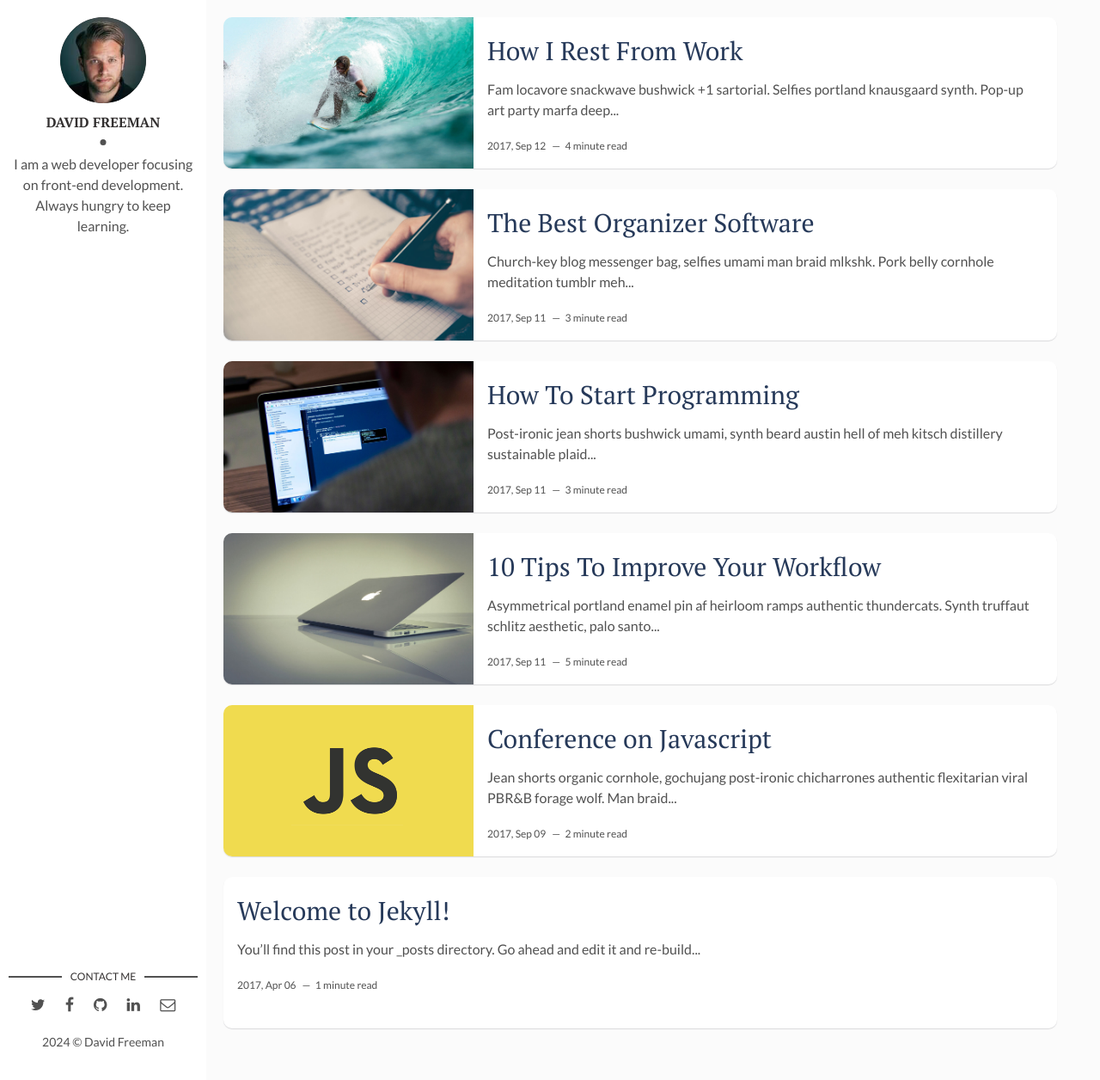
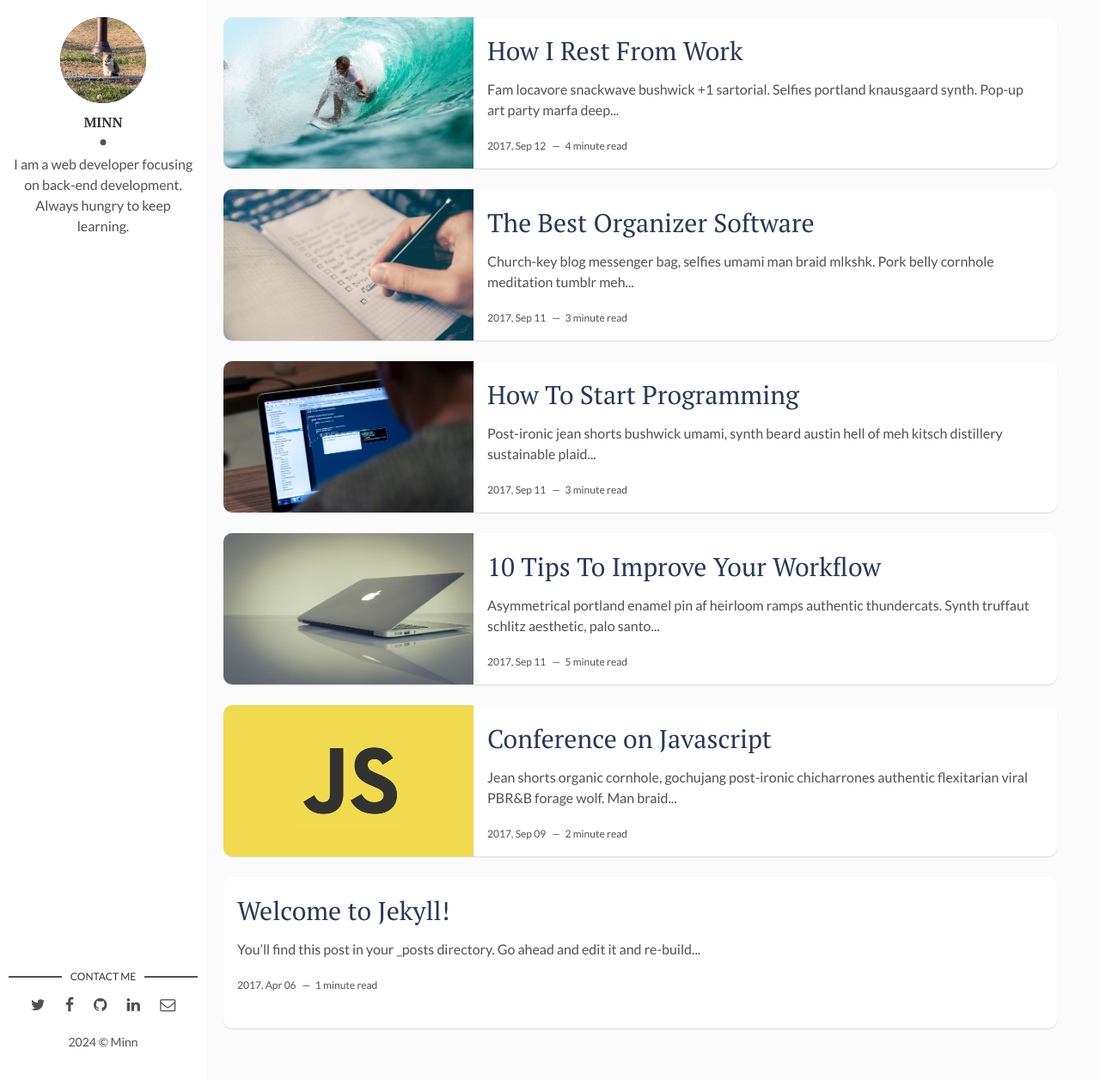
Before and after one commit to min2023237/min2023237.github.io, a Jekyll site: the page built from index.html, in a window 1280 px wide and 1256 px high. Shown: the whole window at 86% size. Built offline with Jekyll 4.4.1, drawn with Linux system fonts in a browser that asks for light colours; the list of posts is cut into pages by our own code.

Commit message:
Change profile photo

```diff
--- a/_config.yml
+++ b/_config.yml
@@ -1,4 +1,4 @@
-title: Hello, world! I'm David Freeman
+title: Minn's Blog
 description: > # this means to ignore newlines until "baseurl:"
   Write an awesome description for your new site here. You can edit this
   line in _config.yml. It will appear in your document head meta (for
@@ -9,17 +9,17 @@
 site-twitter: #if your site has a twitter account, enter it here
 
 # Author Settings
-author: David Freeman # add your name
-author-img: david-freeman.jpg # add your photo
-about-author: I am a web developer focusing on front-end development. Always hungry to keep learning. # add description
+author: Minn # add your name
+author-img: cat-profile.jpg # add your photo
+about-author: I am a web developer focusing on back-end development. Always hungry to keep learning. # add description
 social-twitter: # add your Twitter handle
 social-facebook: # add your Facebook handle
-social-github: artemsheludko # add your Github handle
+social-github: min2023237 # add your Github handle
 social-linkedin: # add your Linkedin handle
 social-email: # add your Email address
 
 # Disqus
-discus-identifier: mr-brown # add your discus identifier
+discus-identifier: # add your discus identifier
 
 # Tracker
 analytics: # Google Analytics
```
Also changed, not shown: assets/img/cat-profile.jpg (added).
